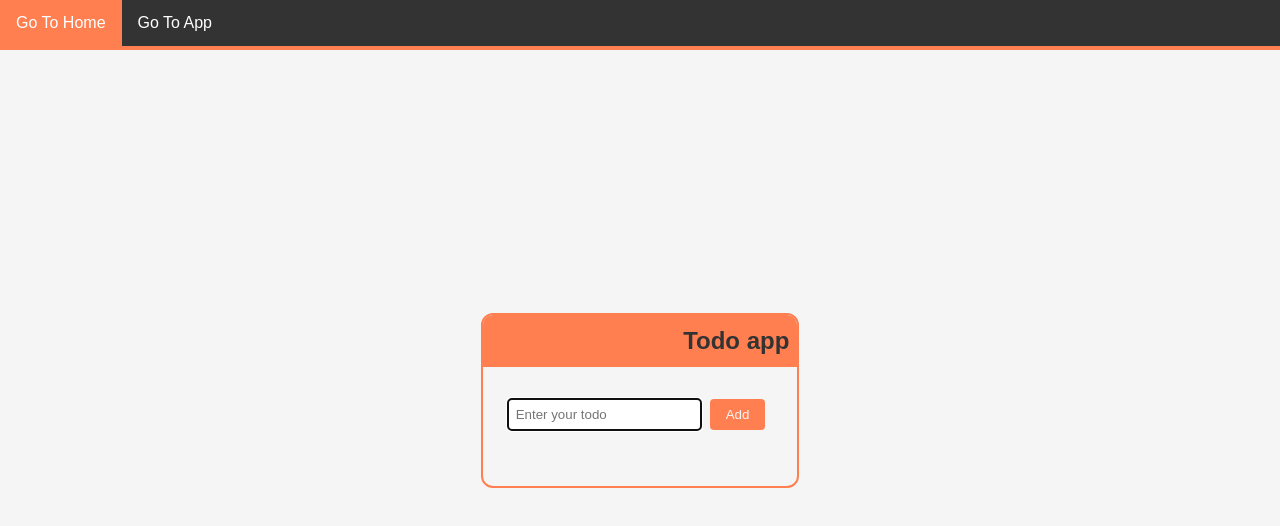
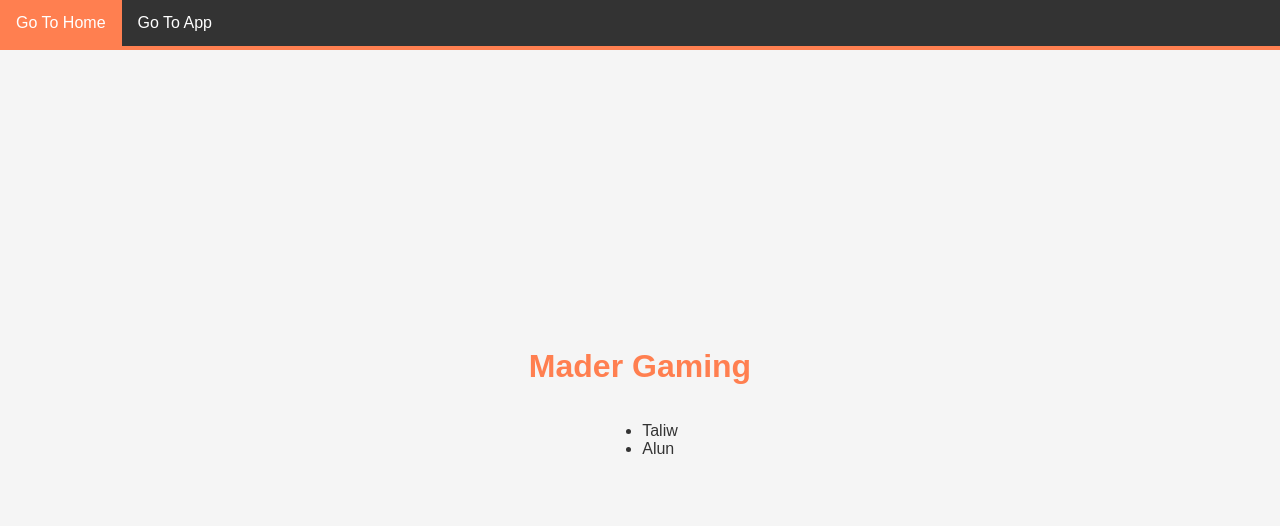
Before and after one commit to Taliw-ph/my-to-do-app, a React (Vite) app: page /home in a window 1280 px wide. Shown: the top 526 px of the page. Built offline with nearby package versions, Linux system fonts and the light colour scheme; a web font is replaced by a local one.

Commit message:
feat: 🎸 Update route

```diff
--- a/src/App.tsx
+++ b/src/App.tsx
@@ -1,13 +1,12 @@
+import { RouterProvider } from "react-router-dom";
 import NavBar from "./components/NavBar";
-// import HomePage from "./pages/HomePage";
-import TodoPage from "./pages/TodoPage";
+import { router } from "./router";
 
 function App() {
   return (
     <>
       <NavBar />
-      <TodoPage />
-      {/* <HomePage /> */}
+      <RouterProvider router={router} fallbackElement={<p>Loading ...</p>} />
     </>
   );
 }
--- a/src/components/NavBar.tsx
+++ b/src/components/NavBar.tsx
@@ -1,14 +1,16 @@
+// import { useLocation } from "react-router-dom";
+
 const NavBar = () => {
   return (
     <div className="nav">
       <ul>
         <li>
-          <a href="/" className="active">
+          <a href="/home" className="active">
             Go To Home
           </a>
         </li>
         <li>
-          <a href="/">Go To App</a>
+          <a href="/to-do">Go To App</a>
         </li>
       </ul>
     </div>
--- a/src/pages/HomePage.tsx
+++ b/src/pages/HomePage.tsx
@@ -1,7 +1,13 @@
 const HomePage = () => {
   return (
     <div className="container">
-      <h1>Mader Gaming</h1>
+      <h1
+        style={{
+          color: "coral",
+        }}
+      >
+        Mader Gaming
+      </h1>
       <ul>
         <li>Taliw</li>
         <li>Alun</li>
--- /dev/null
+++ b/src/router.tsx
@@ -0,0 +1,18 @@
+import { createBrowserRouter, Navigate } from "react-router-dom";
+import HomePage from "./pages/HomePage";
+import TodoPage from "./pages/TodoPage";
+
+export const router = createBrowserRouter([
+  {
+    path: "*",
+    element: <Navigate to="/home" replace />,
+  },
+  {
+    path: "/home",
+    element: <HomePage />,
+  },
+  {
+    path: "/to-do",
+    element: <TodoPage />,
+  },
+]);
```
